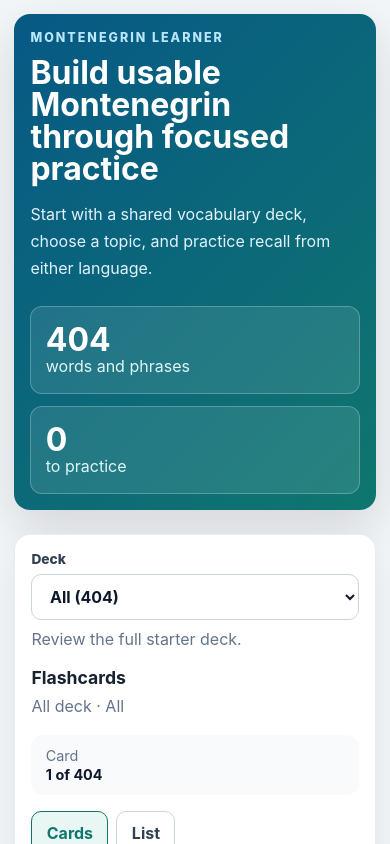
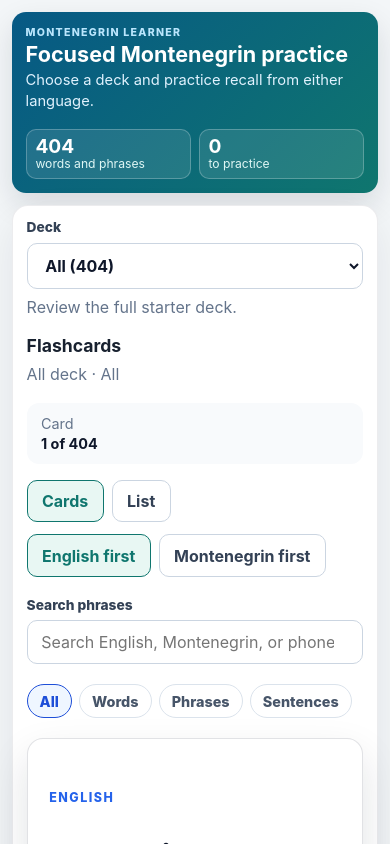
Before and after one commit to haagamble/learn-montenegrin, a React (Vite) app: page / in a window 390 px wide. Shown: the top 844 px of the page. Built offline with nearby package versions, Linux system fonts and the light colour scheme.

Commit message:
Make header more compact

```diff
--- a/src/App.css
+++ b/src/App.css
@@ -2,7 +2,7 @@
   min-height: 100vh;
   display: flex;
   flex-direction: column;
-  gap: 1.5rem;
+  gap: 1rem;
   padding: 1.5rem;
   background: #f3f6f8;
   color: #18212f;
@@ -10,68 +10,69 @@
 
 .hero {
   display: flex;
-  align-items: end;
+  align-items: center;
   justify-content: space-between;
-  gap: 1.5rem;
-  border-radius: 16px;
+  gap: 1rem;
+  border-radius: 14px;
   background: linear-gradient(135deg, #075985 0%, #0f766e 100%);
   color: white;
-  padding: 1.8rem;
-  box-shadow: 0 18px 48px rgba(15, 23, 42, 0.14);
+  padding: 1rem 1.2rem;
+  box-shadow: 0 12px 30px rgba(15, 23, 42, 0.12);
 }
 
 .eyebrow {
-  margin: 0 0 0.7rem;
+  margin: 0 0 0.35rem;
   color: #bae6fd;
-  font-size: 0.78rem;
+  font-size: 0.7rem;
   font-weight: 800;
-  letter-spacing: 0.16em;
+  letter-spacing: 0.12em;
   text-transform: uppercase;
 }
 
 .hero h1 {
   max-width: 760px;
   margin: 0;
-  font-size: clamp(2rem, 4vw, 4rem);
-  line-height: 1;
+  font-size: clamp(1.45rem, 3vw, 2.3rem);
+  line-height: 1.05;
 }
 
 .hero-copy {
   max-width: 640px;
-  margin: 1rem 0 0;
+  margin: 0.45rem 0 0;
   color: #e0f2fe;
-  line-height: 1.7;
+  line-height: 1.45;
 }
 
 .hero-stats {
   display: grid;
   grid-template-columns: repeat(2, minmax(112px, 1fr));
-  gap: 0.75rem;
-  min-width: 260px;
+  gap: 0.5rem;
+  min-width: 230px;
 }
 
 .hero-stats span {
   display: flex;
-  min-height: 88px;
+  min-height: 58px;
   flex-direction: column;
   justify-content: center;
   border: 1px solid rgba(255, 255, 255, 0.24);
-  border-radius: 12px;
-  padding: 0.9rem;
+  border-radius: 10px;
+  padding: 0.55rem 0.75rem;
   background: rgba(255, 255, 255, 0.1);
   color: #dff7f5;
+  font-size: 0.84rem;
 }
 
 .hero-stats strong {
   color: #fff;
-  font-size: 2rem;
+  font-size: 1.45rem;
   line-height: 1;
 }
 
 .learning-layout {
   display: grid;
   grid-template-columns: minmax(240px, 320px) minmax(0, 1fr);
-  gap: 1.5rem;
+  gap: 1rem;
   align-items: start;
 }
 
@@ -488,6 +489,7 @@
 
   .hero-stats {
     min-width: 0;
+    max-width: 360px;
   }
 
   .category-panel {
@@ -532,17 +534,44 @@
 
 @media (max-width: 640px) {
   .app-shell {
-    padding: 0.9rem;
+    gap: 0.75rem;
+    padding: 0.75rem;
   }
 
   .hero,
   .panel-heading,
   .practice-panel {
-    padding: 1rem;
+    padding: 0.85rem;
+  }
+
+  .eyebrow {
+    margin-bottom: 0.25rem;
+    font-size: 0.66rem;
+  }
+
+  .hero h1 {
+    font-size: 1.35rem;
+  }
+
+  .hero-copy {
+    margin-top: 0.3rem;
+    font-size: 0.92rem;
   }
 
   .hero-stats {
-    grid-template-columns: 1fr;
+    grid-template-columns: repeat(2, minmax(0, 1fr));
+    gap: 0.45rem;
+    max-width: none;
+  }
+
+  .hero-stats span {
+    min-height: 48px;
+    padding: 0.45rem 0.55rem;
+    font-size: 0.76rem;
+  }
+
+  .hero-stats strong {
+    font-size: 1.2rem;
   }
 
   .section-head {
--- a/src/App.jsx
+++ b/src/App.jsx
@@ -269,10 +269,9 @@ function App() {
       <header className="hero">
         <div>
           <p className="eyebrow">Montenegrin learner</p>
-          <h1>Build usable Montenegrin through focused practice</h1>
+          <h1>Focused Montenegrin practice</h1>
           <p className="hero-copy">
-            Start with a shared vocabulary deck, choose a topic, and practice recall
-            from either language.
+            Choose a deck and practice recall from either language.
           </p>
         </div>
         <div className="hero-stats" aria-label="Starter curriculum">
```
